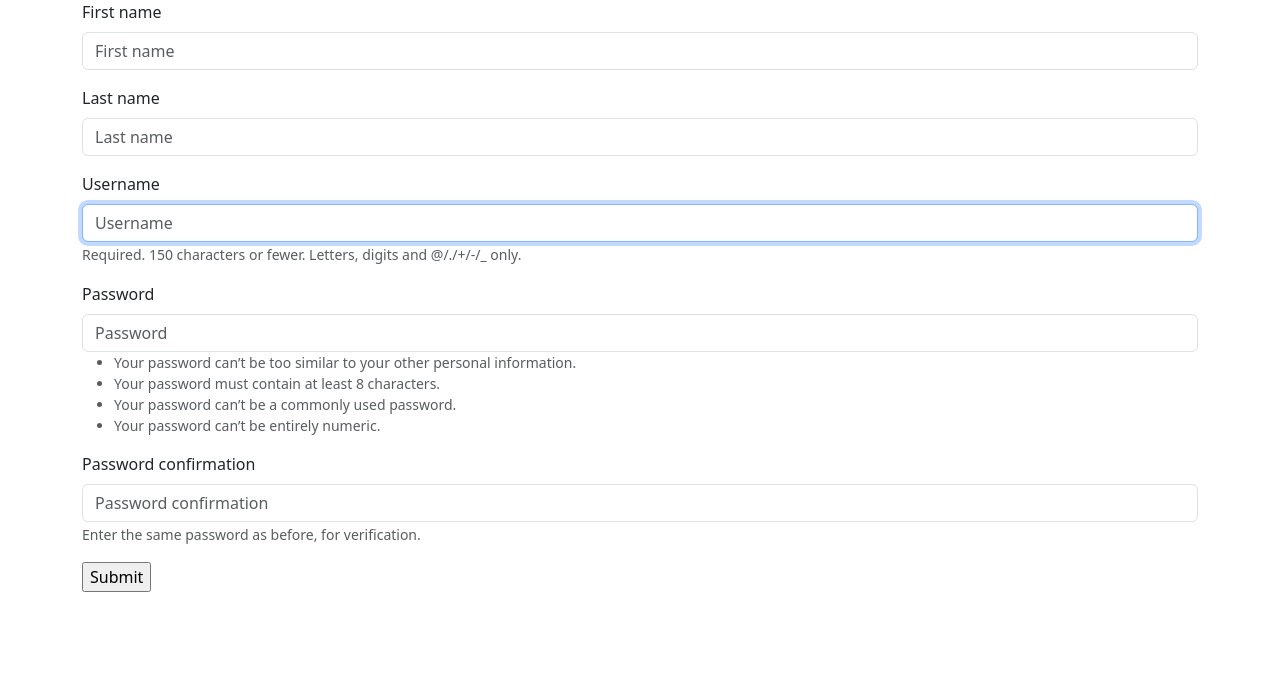
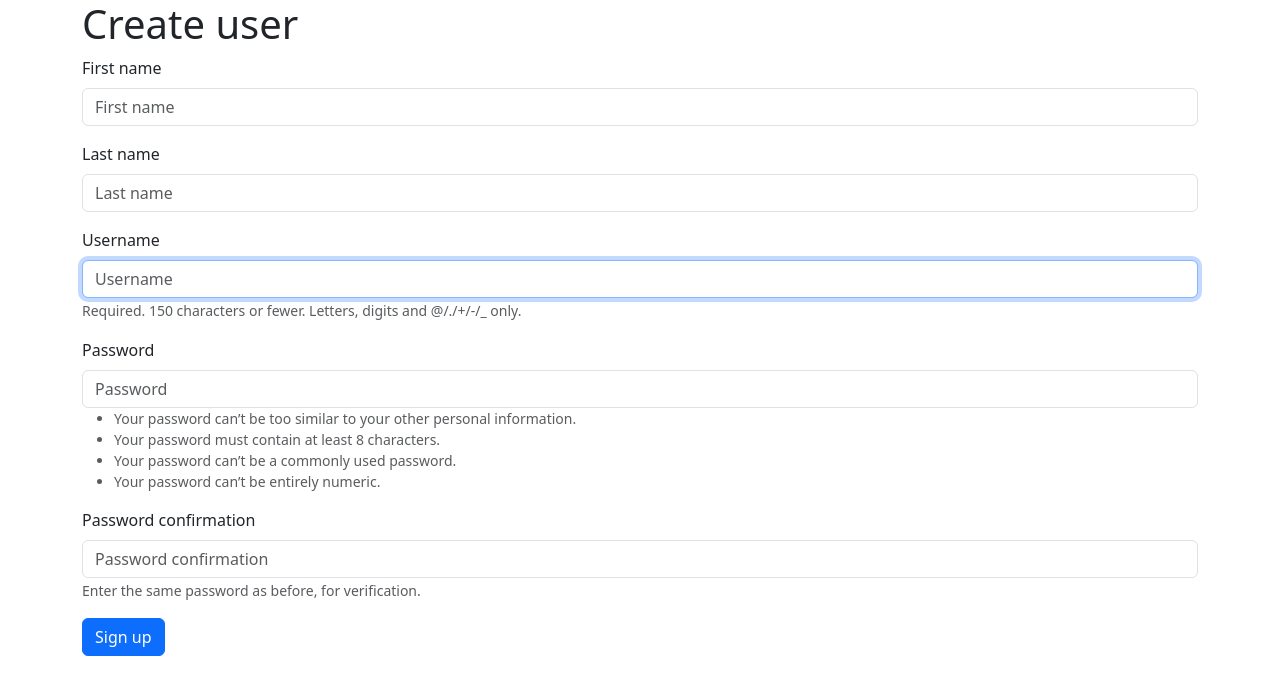
Before and after one commit to remortalite/course_tracker, a Django app: page /users/create/ in a window 1280 px wide. Shown: the top 695 px of the page. Run offline with Django 5.2, Linux system fonts and the light colour scheme; some libraries are stand-ins or nearby versions.

Commit message:
Add extra_context to form.html

```diff
--- a/course_tracker/templates/form.html
+++ b/course_tracker/templates/form.html
@@ -4,11 +4,12 @@
 
 {% block content %}
 
+<h1 class="h1">{{ header }}</h1>
 <form method="post">
     {% csrf_token %}
 
     {% bootstrap_form form %}
-    <input type="submit" value="Submit">
+    {% bootstrap_button button_name %}
 </form>
 
 {% endblock content %}
--- a/course_tracker/users/views.py
+++ b/course_tracker/users/views.py
@@ -1,4 +1,6 @@
+from django.urls import reverse_lazy
 from django.views.generic import CreateView
+from django.utils.translation import gettext_lazy as _
 
 from .models import User
 from .forms import UserCreateForm
@@ -8,3 +10,10 @@ class CreateUserView(CreateView):
     model = User
     form_class = UserCreateForm
     template_name = 'form.html'
+    next_page = reverse_lazy('home')
+
+    extra_context = {
+        'title': _('Create user'),
+        'header': _('Create user'),
+        'button_name': _('Sign up'),
+    }
```
